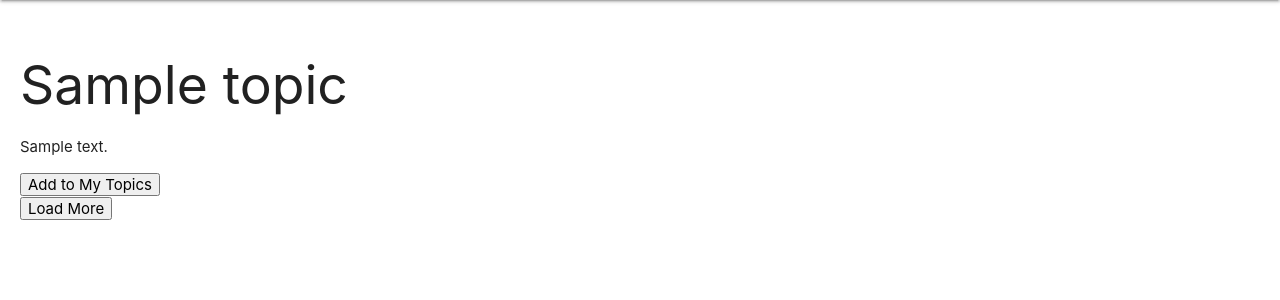
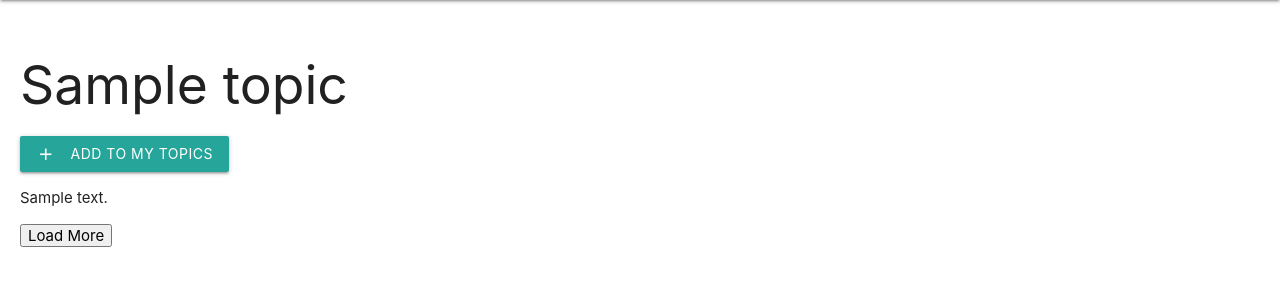
Before and after one commit to zsolthorcsik/mein_rss, a Django app: template main/templates/details/topic_detail.html in a window 1280 px wide. Shown: the part 64-364 px from the top of the page. Run offline with Django 3.2, Linux system fonts and the light colour scheme; the template is opened without the code that fills it: most values are stand-ins (such as "Sample title", 1, 10 or a date in 2020).

Commit message:
Make UI UX changes

```diff
--- a/main/templates/details/topic_detail.html
+++ b/main/templates/details/topic_detail.html
@@ -1,17 +1,9 @@
 {% extends 'base.html' %}
 {% block content %}
 <h2>{{topic.name}}</h2>
+{% include 'includes/add_to_topics.html' %}
 <p>{{topic.description}}</p>
 
-<form method="POST" action="{% url 'main:add_remove_topic' %}">
-    {% csrf_token %}
-    <input type="hidden" name="topic_id" value="{{ topic.id }}">
-    {% if is_user_topic %}
-        <button type="submit" name="action" value="remove">Remove from My Topics</button>
-    {% else %}
-        <button type="submit" name="action" value="add">Add to My Topics</button>
-    {% endif %}
-</form>
 
 
 <div id="articles_holder">
--- /dev/null
+++ b/main/templates/includes/add_to_topics.html
@@ -0,0 +1,9 @@
+<form method="POST" action="{% url 'main:add_remove_topic' %}">
+    {% csrf_token %}
+    <input type="hidden" name="topic_id" value="{{ topic.id }}">
+    {% if is_user_topic %}
+        <button type="submit" name="action" value="remove" class="waves-effect waves-light btn"><i class="material-icons left">check</i>Added to My Topics</button>
+    {% else %}
+        <button type="submit" name="action" value="add" class="waves-effect waves-light btn"><i class="material-icons left">add</i>Add to My Topics</button>
+    {% endif %}
+</form>
--- a/main/templates/includes/topic_block.html
+++ b/main/templates/includes/topic_block.html
@@ -9,5 +9,5 @@
         </div>
       {% endfor %}
     </div>
-    <a href="/topic/{{topic.slug}}" class="btn green">Minden erről: {{topic.name}}</a>
+    <a href="/topic/{{topic.slug}}" class="btn green">More about {{topic.name}}</a>
   </div>
```
